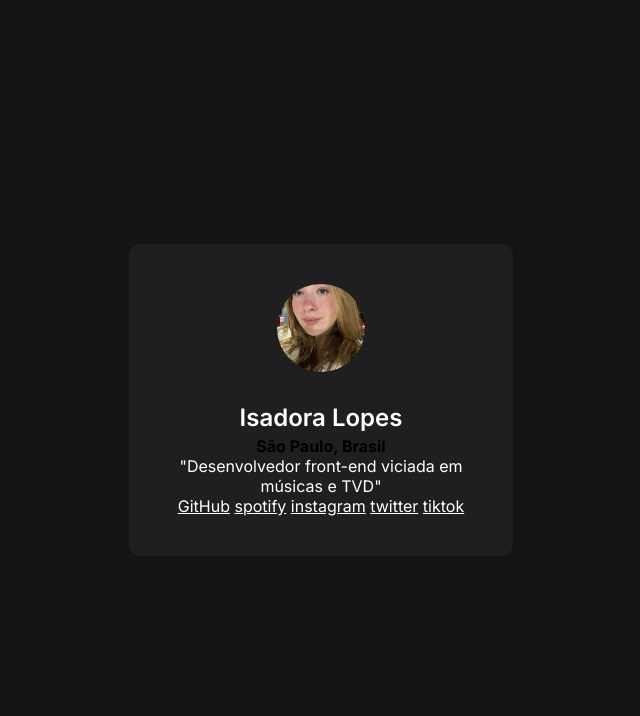
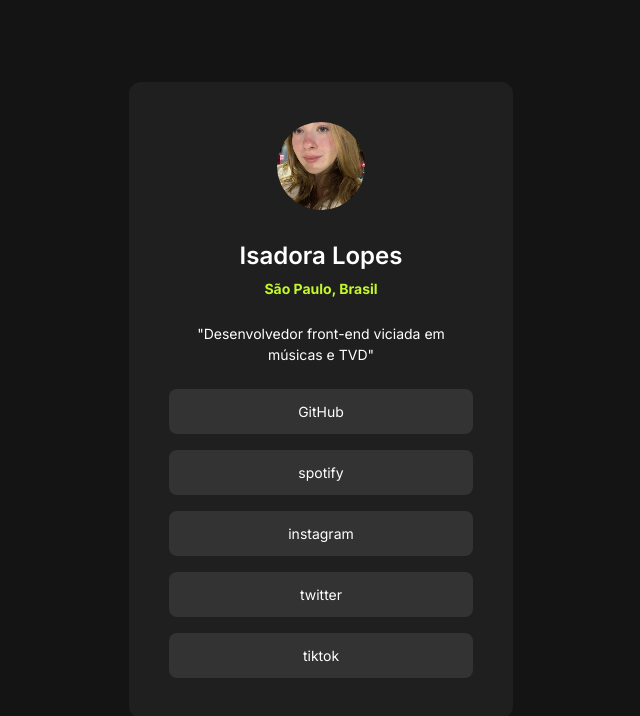
Before and after one commit to isadoralopes11TIA/meus.links, a plain HTML site: page index.html in a window 1280 px wide. Shown: the whole page, without its empty margins (319-959 px from the left). Drawn offline with Linux system fonts and the light colour scheme.

Commit message:
desenvolvimento do CSS terminado

```diff
--- a/style.css
+++ b/style.css
@@ -35,4 +35,33 @@ div h1 {
     font-size: 24px;
     line-height: 36px;
     font-weight: 600;
+    margin-bottom: 4px;
 }
+
+div strong {
+    color: #C4F82A;
+    font-size: 14px;
+    line-height: 21px;
+
+}
+
+div p {
+    margin-block: 24px;
+    font-size: 14px;
+    line-height: 21px;
+}
+
+div a + a {
+    margin-top: 16px;
+}
+
+div a {
+    display: block;
+    text-decoration: none;
+    background-color: #333333;
+    padding: 12px;
+    border-radius: 8px;
+    font-weight: 700px;
+    font-size: 14px;
+    line-height: 21px;
+}
```
